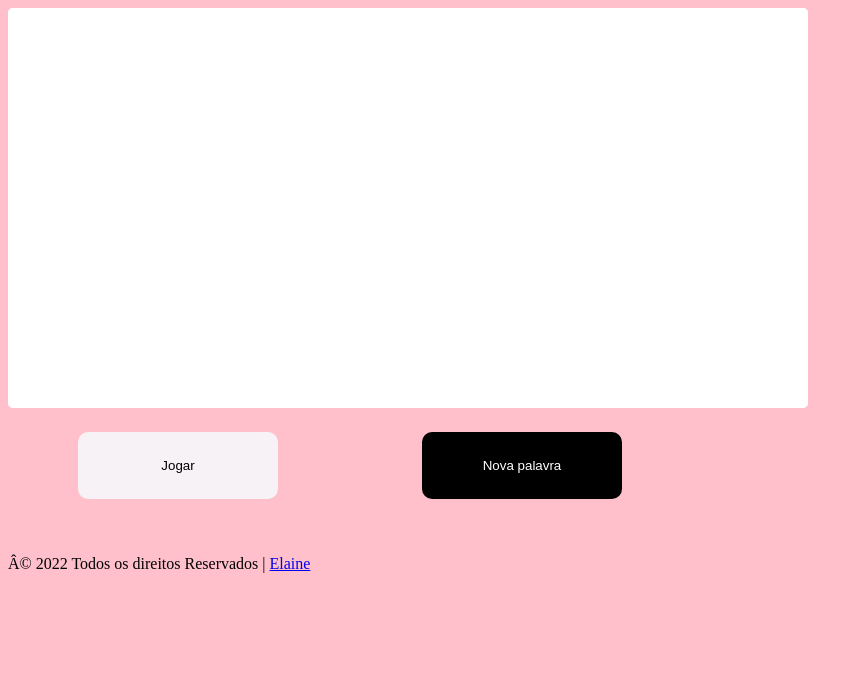
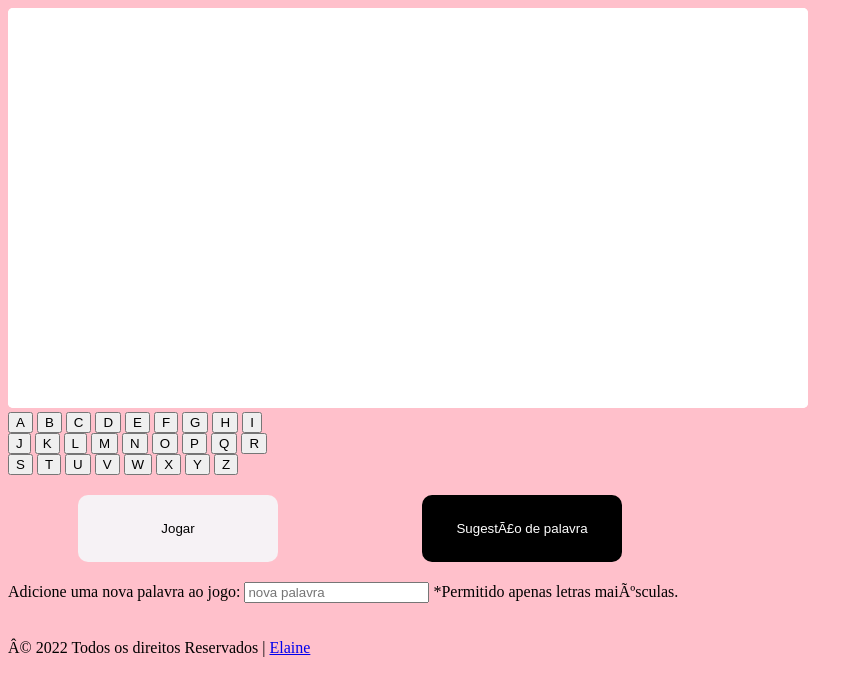
Before and after one commit to Elaine-Pereira/Elaine-Pereira.github.io, a plain HTML site: page index.html in a window 1280 px wide. Shown: the whole page, without its empty margins (0-863 px from the left). Drawn offline with Linux system fonts and the light colour scheme.

Commit message:
botao sugestão

```diff
--- a/index.html
+++ b/index.html
@@ -7,9 +7,51 @@
 </head>
     <body>
         <canvas id="tabuleiro" width="800" height="400"></canvas>
+        <div id="palavraOculta"></div>
+        <div id="campoPalavras"></div>
+        <div class="letrasErradas"></div>
+        </div>
         <main>
-            <button type="button" class="botao1" id="bot1" onclick="jogar()">Jogar</button>
-            <button type="button" class="botao2" id="bot2">Nova palavra</button>
+            <div class="teclado">
+                <button id="tecla-A" onclick="letraIdentificada('A')">A</button>
+                <button id="tecla-B" onclick="letraIdentificada('B')">B</button>
+                <button id="tecla-C" onclick="letraIdentificada('C')">C</button>
+                <button id="tecla-D" onclick="letraIdentificada('D')">D</button>
+                <button id="tecla-E" onclick="letraIdentificada('E')">E</button>
+                <button id="tecla-F" onclick="letraIdentificada('F')">F</button>
+                <button id="tecla-G" onclick="letraIdentificada('G')">G</button>
+                <button id="tecla-H" onclick="letraIdentificada('H')">H</button>
+                <button id="tecla-I" onclick="letraIdentificada('I')">I</button>
+                <br>
+                <button id="tecla-J" onclick="letraIdentificada('J')">J</button>
+                <button id="tecla-K" onclick="letraIdentificada('K')">K</button>
+                <button id="tecla-L" onclick="letraIdentificada('L')">L</button>
+                <button id="tecla-M" onclick="letraIdentificada('M')">M</button>
+                <button id="tecla-N" onclick="letraIdentificada('N')">N</button>
+                <button id="tecla-O" onclick="letraIdentificada('O')">O</button>
+                <button id="tecla-P" onclick="letraIdentificada('P')">P</button>
+                <button id="tecla-Q" onclick="letraIdentificada('Q')">Q</button>
+                <button id="tecla-R" onclick="letraIdentificada('R')">R</button>
+                <br>
+                <button id="tecla-S" onclick="letraIdentificada('S')">S</button>
+                <button id="tecla-T" onclick="letraIdentificada('T')">T</button>
+                <button id="tecla-U" onclick="letraIdentificada('U')">U</button>
+                <button id="tecla-V" onclick="letraIdentificada('V')">V</button>
+                <button id="tecla-W" onclick="letraIdentificada('W')">W</button>
+                <button id="tecla-X" onclick="letraIdentificada('X')">X</button>
+                <button id="tecla-Y" onclick="letraIdentificada('Y')">Y</button>
+                <button id="tecla-Z" onclick="letraIdentificada('Z')">Z</button>
+                <br>
+            </div>
+         <section>
+            <button type="button" class="botao1" id="bot1" onclick ="jogar()">Jogar</button>
+            <button type="button" class="botao2" id="bot2" onclick ="fClick()">Sugestão de palavra</button>
+            <div id="container">
+                <label for=".config">Adicione uma nova palavra ao jogo:</label>
+                <input type="text" placeholder="nova palavra" id="adcpalavra">
+                <span>*Permitido apenas letras maiúsculas.</span>
+            </div>
+        </section>
         </main>
 
 
--- a/palavras.js
+++ b/palavras.js
@@ -36,3 +36,27 @@ function palavraAleatoria(){
     return palavraOculta;
 }
 console.log(palavrasAleatorias(palavraOculta));
+
+var adcPalavra = document.getElementById("bot2");
+adcPalavra.addEventListener("click", fClick )
+
+function addPalavra() {
+    var novaPalavra = document.getElementById("adcpalavra");
+        if(regEx.test(novaPalavra.value)) {
+            palavras.push(novaPalavra.value);
+            alert("Palavra " + novaPalavra.value + " adicionada com sucesso.");
+        }
+        novaPalavra.value = "";
+}
+function mostra(){
+    var display = document.getElementById("container").style.display;
+    if(display == "none"){
+        document.getElementById("container").style.display = 'block';
+    }
+    else {
+        document.getElementById("container").style.display = 'none';
+    }}
+    function fClick(){
+        mostra();
+        addPalavra();
+    }
```
